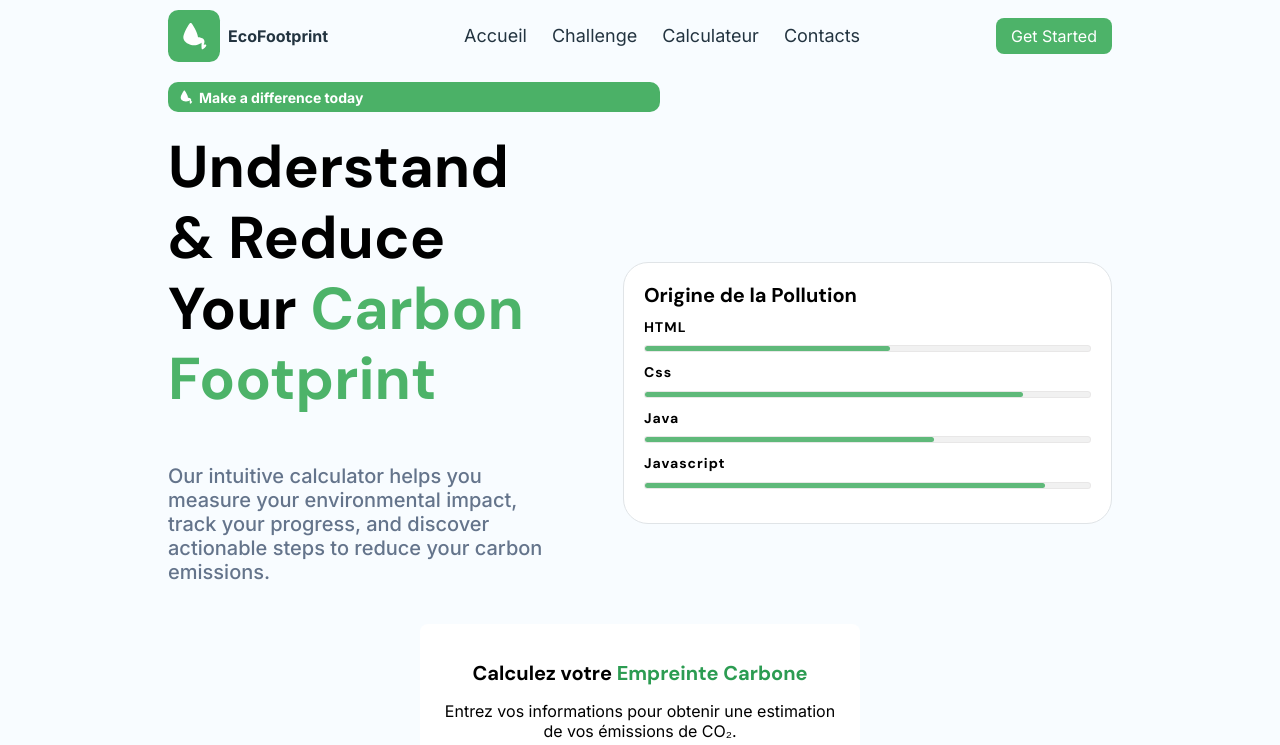
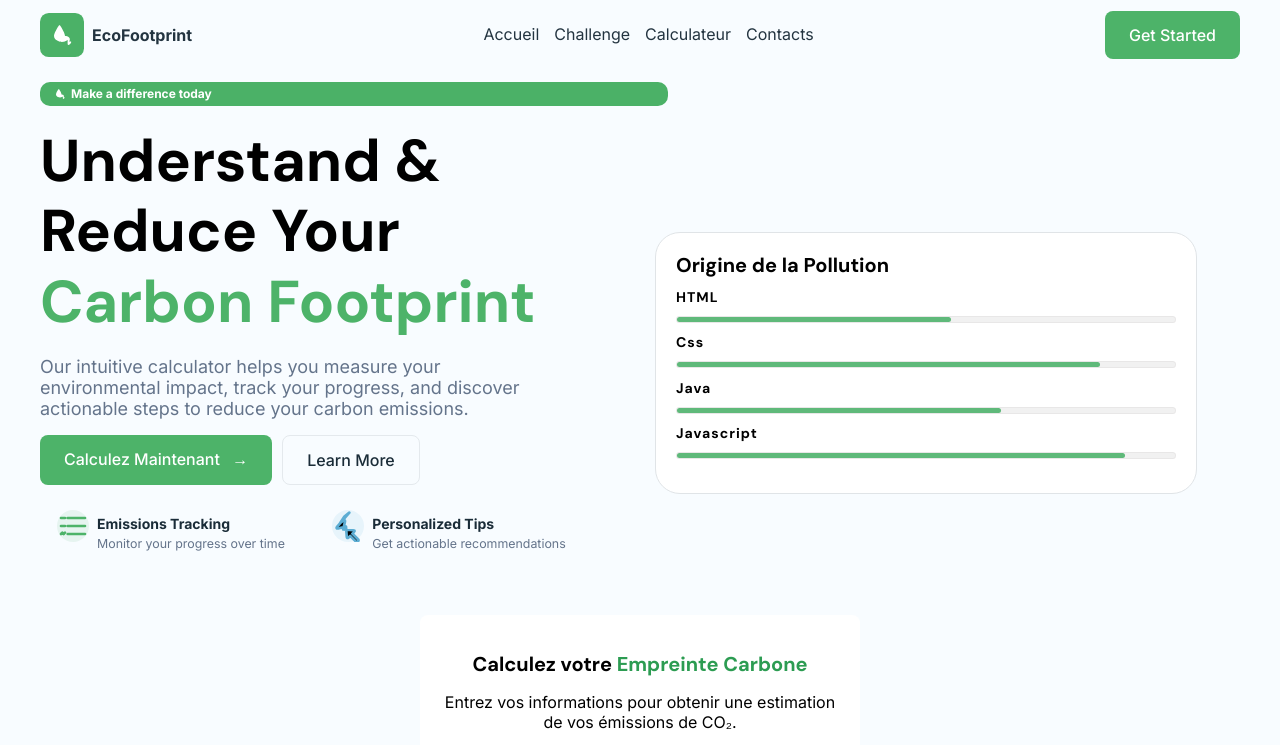
Before and after one commit to fabienankou/Projet_MESI, a plain HTML site: page index.html in a window 1280 px wide. Shown: the top 745 px of the page. Drawn offline with Linux system fonts and the light colour scheme.

Commit message:
ajouts des éléments manquants du header

```diff
--- a/index.html
+++ b/index.html
@@ -25,7 +25,7 @@
             <a href="Calculateur.html">Calculateur</a>
             <a href="Contacts.html">Contacts</a>
           </div>
-          <a href="login.html" class="bouton">Get Started</a>
+          <a href="login.html" class="nav-button">Get Started</a>
         </nav>
 
         <div class="barre-verte">
@@ -40,14 +40,44 @@
       </header>
 
       <main>
-        <section class="header-content">
+        <section id="header">
           <div class="text-header">
             <h1>Understand & Reduce Your <span>Carbon Footprint</span></h1>
             <p>Our intuitive calculator helps you measure your environmental impact, track your progress, and discover
               actionable steps
               to reduce your carbon emissions.</p>
+            <div class="text-header-button">
+              <a href="login.html" class=" nav-button">Calculez Maintenant <span class="arrow-icon">→</span></a>
+              <a href="login.html" class="tranparent-button">Learn More </a>
             </div>
-
+            <div class="tips">
+              <div class="tips-items">
+                <div class="tips-icon">
+                  <svg viewBox="0 0 24 24">
+                    <path d="M8 18H21M8 12H21M8 6H21M3 18L4 17L5 18L6 17M3 12H6M3 6H6" stroke="currentColor" stroke-width="2"
+                      stroke-linecap="round" stroke-linejoin="round" />
+                  </svg>
+                </div>
+                <div>
+                  <h3>Emissions Tracking</h3>
+                  <p>Monitor your progress over time</p>
+                </div>
+              </div>
+              <div class="tips-items">
+                <div class="tips-icon blue">
+                  <svg viewBox="0 0 24 24">
+                    <path
+                      d="M13 2L4.09 12.2C3.64 12.78 3.42 13.08 3.44 13.33C3.46 13.55 3.59 13.74 3.79 13.85C4.02 13.97 4.39 13.89 5.14 13.74L10.5 12.44L11.07 19.92C11.11 20.46 11.14 20.72 11.3 20.86C11.45 21 11.66 21.05 11.87 20.99C12.11 20.93 12.35 20.69 12.83 20.22L13.64 19.41L17.79 23.56C17.9 23.67 18.01 23.77 18.12 23.84C18.19 23.89 18.27 23.93 18.36 23.96C18.45 23.98 18.54 24 18.62 23.99C18.71 23.99 18.8 23.97 18.88 23.94C18.97 23.9 19.05 23.86 19.12 23.8C19.22 23.73 19.32 23.63 19.42 23.53C19.53 23.43 19.63 23.32 19.7 23.21C19.76 23.14 19.8 23.06 19.84 22.97C19.87 22.89 19.89 22.8 19.9 22.71C19.9 22.63 19.88 22.54 19.86 22.45C19.83 22.36 19.79 22.28 19.74 22.21C19.67 22.1 19.57 21.99 19.47 21.9L15.31 17.74L16.12 16.93C16.59 16.46 16.83 16.22 16.89 15.97C16.95 15.76 16.9 15.55 16.76 15.4C16.62 15.23 16.36 15.21 15.82 15.16L8.34 14.6L9.63 9.24C9.79 8.49 9.86 8.11 9.74 7.89C9.64 7.69 9.45 7.56 9.22 7.53C8.97 7.51 8.67 7.74 8.09 8.19L6 10L9.31 4.93L13 2Z"
+                      stroke="currentColor" stroke-width="2" stroke-linecap="round" stroke-linejoin="round" />
+                  </svg>
+                </div>
+                <div>
+                  <h3>Personalized Tips</h3>
+                  <p>Get actionable recommendations</p>
+                </div>
+              </div>
+            </div>
+          </div>
 
           <div class="calculator">
             <span>
--- a/style.css
+++ b/style.css
@@ -1,11 +1,8 @@
 @import url('https://fonts.googleapis.com/css2?family=DM+Sans:ital,opsz,wght@0,9..40,100..1000;1,9..40,100..1000&family=Inter:ital,opsz,wght@0,14..32,100..900;1,14..32,100..900&display=swap');
 @import url('https://fonts.googleapis.com/css2?family=Poppins:wght@400;500;600;700;800;900&display=swap');
-
-
 /******************
 ****CSS
 *****************/
-
 header nav img{
     width: 200px;
 }
@@ -20,10 +17,10 @@ header nav{
     }
 
     > a{
-      display: flex;
-      align-items: center;
-      gap: 8px;
-      span{
+        display: flex;
+        align-items: center;
+        gap: 8px;
+        span{
         font-weight: bold;
         color: #233440;
       }
@@ -34,7 +31,10 @@ header nav{
 ****CSS GLOBALE
 *****************/
 .container{
-    margin: 10px 160px;
+    width: 100%;
+    max-width: 1200px;
+    margin: 0 auto;
+    padding: 0 1rem;
 }
 
 body {
@@ -44,45 +44,131 @@ body {
     box-sizing: border-box;
 }
 
-h1{
-    font-size: 59px;
-}
-
-
 h1, h2{
     font-family: "DM Sans", sans-serif;
     font-weight: 700;
     line-height: 1.2;
 }
 
+.text-header{
+    width: 45%;
+    p{
+        font-size: 1.125rem;
+        color: #64748b;
+        max-width: 32rem;
+        margin-bottom: 16px;
+    }
+    h1{
+        font-size: 59px;
+        margin-top: 0;
+        margin-bottom: 16px;
+        span{
+            color: #4DB369;
+        }
+    }
+
+}
+
+.arrow-icon{
+    color: white;
+    margin-left: 0.5rem;
+}
+.tips{
+    display: grid;
+    grid-template-columns: 1fr 1fr;
+    gap: 1rem;
+    margin-top: 1rem;
+}
+.tips-items{
+    display: flex;
+    align-items: center;
+    justify-content: center;
+    gap: 0.5rem;
+
+    h3 {
+        font-size: 0.875rem;
+        margin-bottom: 0.25rem;
+        color: #1A2C38;
+    }
+    p{
+        font-size: 0.775rem;
+        color: #64748b;
+        margin: 0;
+    }
+
+}
+.tips-icon{
+    width: 2rem;
+    height: 2rem;
+    background-color: rgba(77, 179, 105, 0.1);
+    border-radius: 9999px;
+    color: #4DB369;
+    flex-shrink: 0;
+}
+.tips-icon.blue {
+  background-color: rgba(92, 173, 211, 0.1);
+  color: #5CADD3;
+}
 a{
     text-decoration: none;
 }
 
-
 /******************
 ****CSS Par class
 *****************/
-
-.header-content{
+#header{
     display: flex;
     gap: 15px;
     align-items: center;
+    margin-bottom: 4rem;
+    overflow: hidden;
 }
 
+.nav-button{
+    background-color: #4DB369;
+    text-align: center;
+    color: white;
+    font-weight: 500;
+    border: none;
+    padding: 14px 24px;
+    border-radius: 8px;
+    transition: all 0.3s ease;
 
-
-.bouton{
-    background-color: #4DB369;
-    color: white;
-    padding: 8px 15px;
-    border-radius: 8px;
+}
+.nav-button:hover {
+    transform: translateY(-1.5px);
+    background-color: #2E8C4B;
+    box-shadow: 0 4px 8px rgba(0, 0, 0, 0.05);
 }
 
+.text-header-button{
+    display: flex;
+    flex-wrap: wrap;
+    gap: 10px;
+    margin-top: 8px;
+}
+
+.tranparent-button{
+    background-color: transparent;
+    color: #1a2c38;
+    font-weight: 500;
+    padding: 14px 24px;
+    border-radius: 8px;
+    border: 1px solid #E4E9ED;
+    transition: all 0.3s ease;
+    text-align: center;
+}
+.tranparent-button:hover{
+    color: #4DB369;
+    border-color: #4DB369;
+    transform: translateY(-2px);
+    box-shadow: 0 1px 2px rgba(0, 0, 0, 0.05);
+}
 .navbar {
     display: flex;
-    gap: 15px;
-    font-size: 18px;
+    gap: 5px;
+    justify-content: space-between;
+    padding: 10px 0;
     a{
         position: relative;
         padding: 8px 5px;
@@ -91,7 +177,7 @@ a{
 
     }
     a:hover{
-       transition: 0.2s;
+        transition: 0.2s;
         color: #4DB369;
     }
 
@@ -116,22 +202,22 @@ a{
 }
 
 nav .leaf-icon{
-    width: 2rem;
+    width: 1.5rem;
+    height: 1.5rem;
     background-color: #4BB167;
     padding: 10px;
     border-radius: 20%;
 }
 
 .leaf-icon{
-    width: 1rem;
+    width: 0.75rem;
+    height: 0.75rem;
     background-color: #4BB167;
-
     border-radius: 20%;
 }
 /******************
 ****CSS
 *****************/
-
 header nav{
     display: flex;
     justify-content: space-between;
@@ -206,7 +292,6 @@ input {
 .calculate-btn:hover {
     transform: translateY(-2px);
     box-shadow: 0 4px 8px rgba(77, 179, 105, 0.2);
-
 }
 
 /***** Résultat *****/
@@ -226,8 +311,8 @@ input {
     border-radius: 10px;
     gap: 5px;
     margin: 20px 0;
-    padding: 7px 10px;
-    font-size: 14px;
+    padding: 4px 14px;
+    font-size: 0.75rem;
     font-weight: 700 ;
     color: white ;
     img{
@@ -235,22 +320,7 @@ input {
     }
 }
 
-.text-header{
-    width: 45%;
-    p{
-        color: #64748b;
-        font-size: 20px;
-        font-weight: 500;
-    }
-    h1{
 
-        margin-top: 0;
-        span{
-            color: #4DB369;
-        }
-    }
-
-}
 .calculator{
     height: 220px;
     width: 500px;
@@ -280,6 +350,7 @@ input {
         width: 100%;
     }
 }
+
 .heading{
     font-weight: 500;
 }
@@ -308,6 +379,7 @@ input {
     border-radius: 5px;
     animation: progress 1400ms ease-out;
 }
+
 .css{ width: 85%; }
 .html{ width: 55%; }
 .Java{ width: 65%; }
```
Lines whose indentation alone changed are shown as unchanged.
